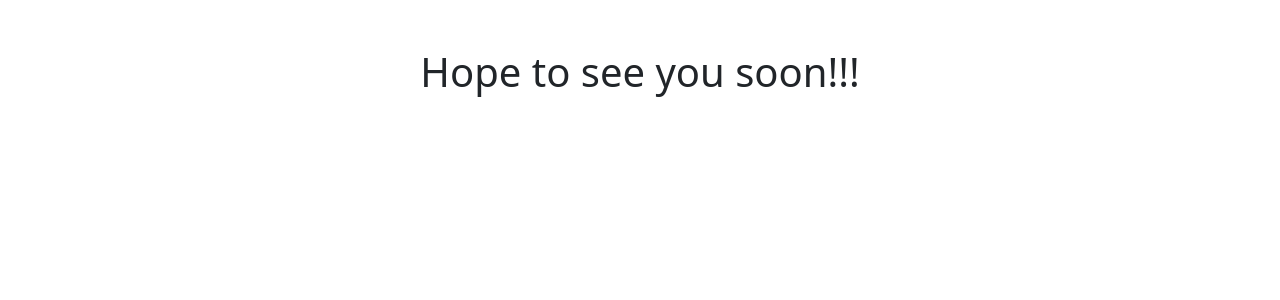
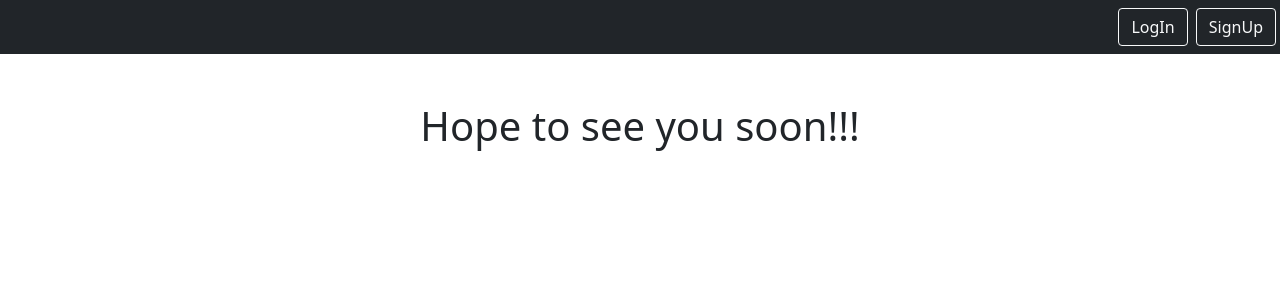
Before and after one commit to Pavelx4y16/django_essentials, a Django app: page /logout in a window 1280 px wide. Shown: the top 300 px of the page. Run offline with Django 4.2, Linux system fonts and the light colour scheme.

Commit message:
add SignUp page. Add Navigation bar

```diff
--- a/home/urls.py
+++ b/home/urls.py
@@ -2,8 +2,9 @@ from django.urls import path
 from . import views
 
 urlpatterns = [
-    path('', views.HomeView.as_view()),
+    path('', views.HomeView.as_view(), name='home'),
     path('secret', views.SecretView.as_view()),
-    path('login', views.LoginInterfaceView.as_view()),
-    path('logout', views.LogoutInterfaceView.as_view())
+    path('login', views.LoginInterfaceView.as_view(), name="login"),
+    path('logout', views.LogoutInterfaceView.as_view(), name="logout"),
+    path('signup', views.SignupView.as_view(), name="signup")
 ]
--- a/home/views.py
+++ b/home/views.py
@@ -1,8 +1,21 @@
 from datetime import datetime
 
+from django.contrib.auth.forms import UserCreationForm
 from django.contrib.auth.mixins import LoginRequiredMixin
 from django.contrib.auth.views import LoginView, LogoutView
-from django.views.generic import TemplateView
+from django.shortcuts import redirect
+from django.views.generic import TemplateView, CreateView
+
+
+class SignupView(CreateView):
+    form_class = UserCreationForm
+    template_name = "home/signup.html"
+    success_url = '/login'
+
+    def get(self, request, *args, **kwargs):
+        if self.request.user.is_authenticated:
+            return redirect('notes.list')
+        return super().get(request, *args, **kwargs)
 
 
 class LogoutInterfaceView(LogoutView):
--- a/static/templates/base.html
+++ b/static/templates/base.html
@@ -7,9 +7,21 @@
         <title>{% block title %} {% endblock %}</title>
     </head>
     <body>
-      <div class="my-5 text-center container">
-        {% block content %}
-        {% endblock %}
-      </div>
+        <nav class="navbar navbar-dark bg-dark">
+            <div class="ms-auto">
+                {% if user.is_authenticated %}
+                    <a href="{% url 'home' %}" class="btn btn-outline-light me-1">Home</a>
+                    <a href="{% url 'note.new' %}" class="btn btn-outline-light me-1">Create</a>
+                    <a href="{% url 'logout' %}" class="btn btn-outline-light me-1">LogOut</a>
+                {% else %}
+                    <a href="{% url 'login' %}" class="btn btn-outline-light me-1">LogIn</a>
+                    <a href="{% url 'signup' %}" class="btn btn-outline-light me-1">SignUp</a>
+                {% endif %}
+            </div>
+        </nav>
+        <div class="my-5 text-center container">
+            {% block content %}
+            {% endblock %}
+        </div>
     </body>
 </html>
```
Also changed, not shown: home/templates/home/signup.html (added, +12 -0 lines), db.sqlite3.
